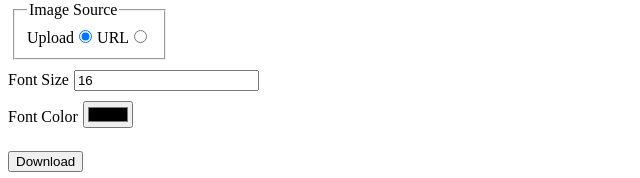
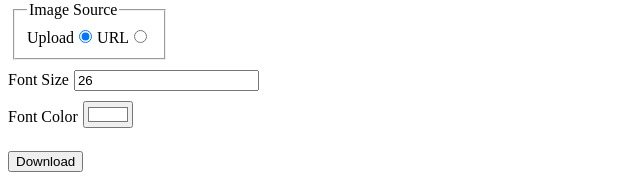
Before and after one commit to jwmcconnell/meme-generator, a React app: page / in a window 1280 px wide. Shown: the part 136-314 px from the top of the page, without its empty margins (0-640 px from the left). Built offline with nearby package versions, Linux system fonts and the light colour scheme.

Commit message:
Stylistic changes.

```diff
--- a/src/components/App.js
+++ b/src/components/App.js
@@ -12,8 +12,8 @@ class App extends React.Component {
   state = {
     topText: '',
     bottomText: '',
-    fontSize: 16,
-    fontColor: '#000000',
+    fontSize: 26,
+    fontColor: '#FFFFFF',
     imagePath: '',
     imageUrl: '',
     imageOption: 'upload'
@@ -38,17 +38,18 @@ class App extends React.Component {
   updateFontSize = e => this.setState({ fontSize: parseInt(e.target.value) });
   updateFontColor = e => this.setState({ fontColor: e.target.value });
 
-  downloadMeme = e => {
-    console.log('Downloading meme');
+  downloadMeme = () => {
     let node = document.getElementById('preview');
 
     domtoimage.toPng(node)
       .then(function(dataUrl) {
         let img = new Image();
         img.src = dataUrl;
+        document.body.appendChild(img);
         FileSaver.saveAs(img.src, 'generated-meme.png');
       })
       .catch(function(error) {
+        // eslint-disable-next-line no-console
         console.error('oops, something went wrong!', error);
       });
   }
--- a/src/components/MemeForm.js
+++ b/src/components/MemeForm.js
@@ -58,11 +58,11 @@ const MemeForm = ({
       </fieldset>
 
       <label>Font Size
-        <input type="number" min="10" defaultValue="16" onChange={updateFontSize}/>
+        <input type="number" min="10" defaultValue="26" onChange={updateFontSize}/>
       </label>
 
       <label>Font Color
-        <input type="color" defaultValue='#000000' onChange={updateFontColor}/>
+        <input type="color" defaultValue='#FFFFFF' onChange={updateFontColor}/>
       </label>
 
     </section>
```
Also changed, not shown: 2 other files (tests, documents, lock files or other folders).
